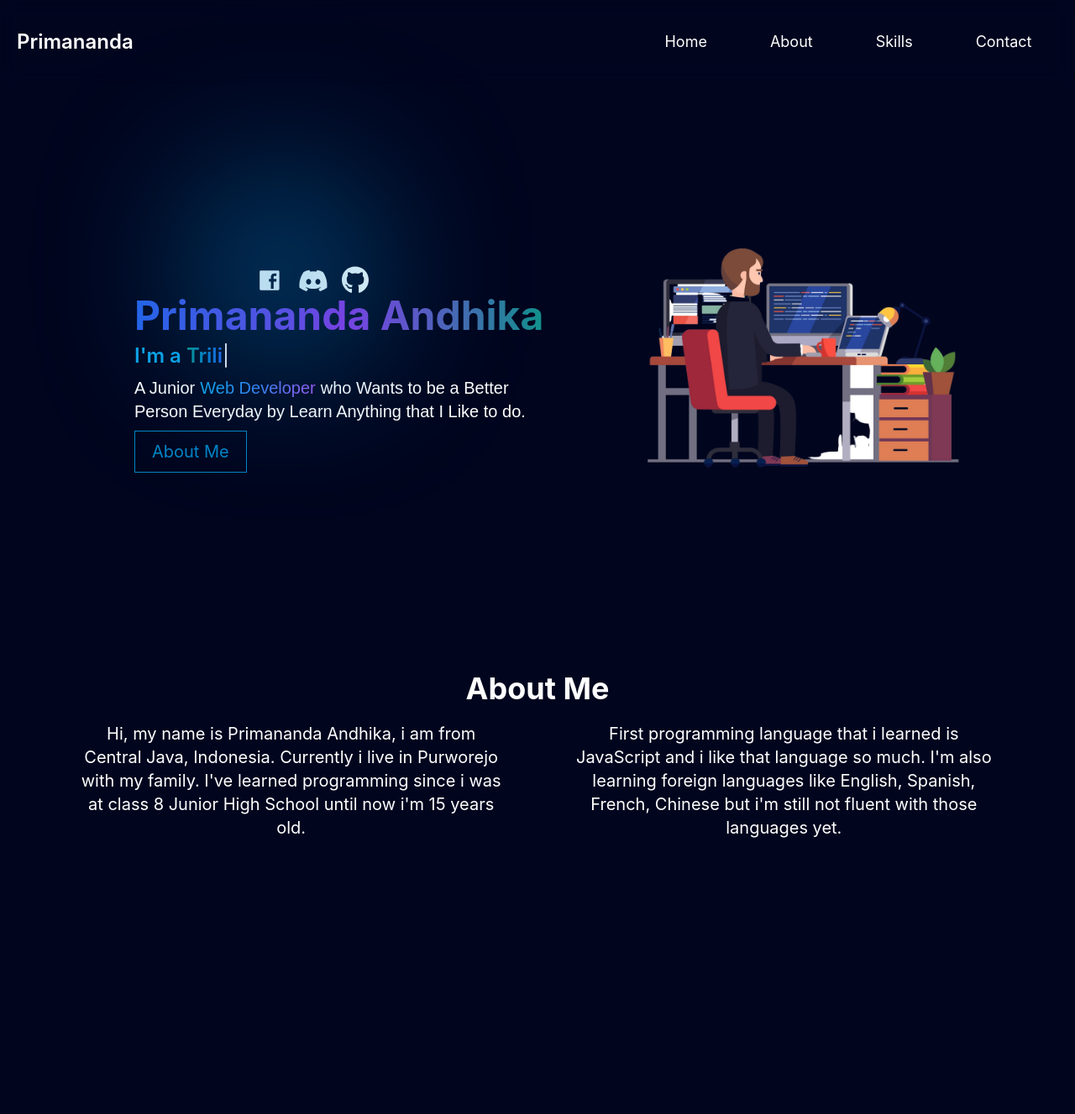
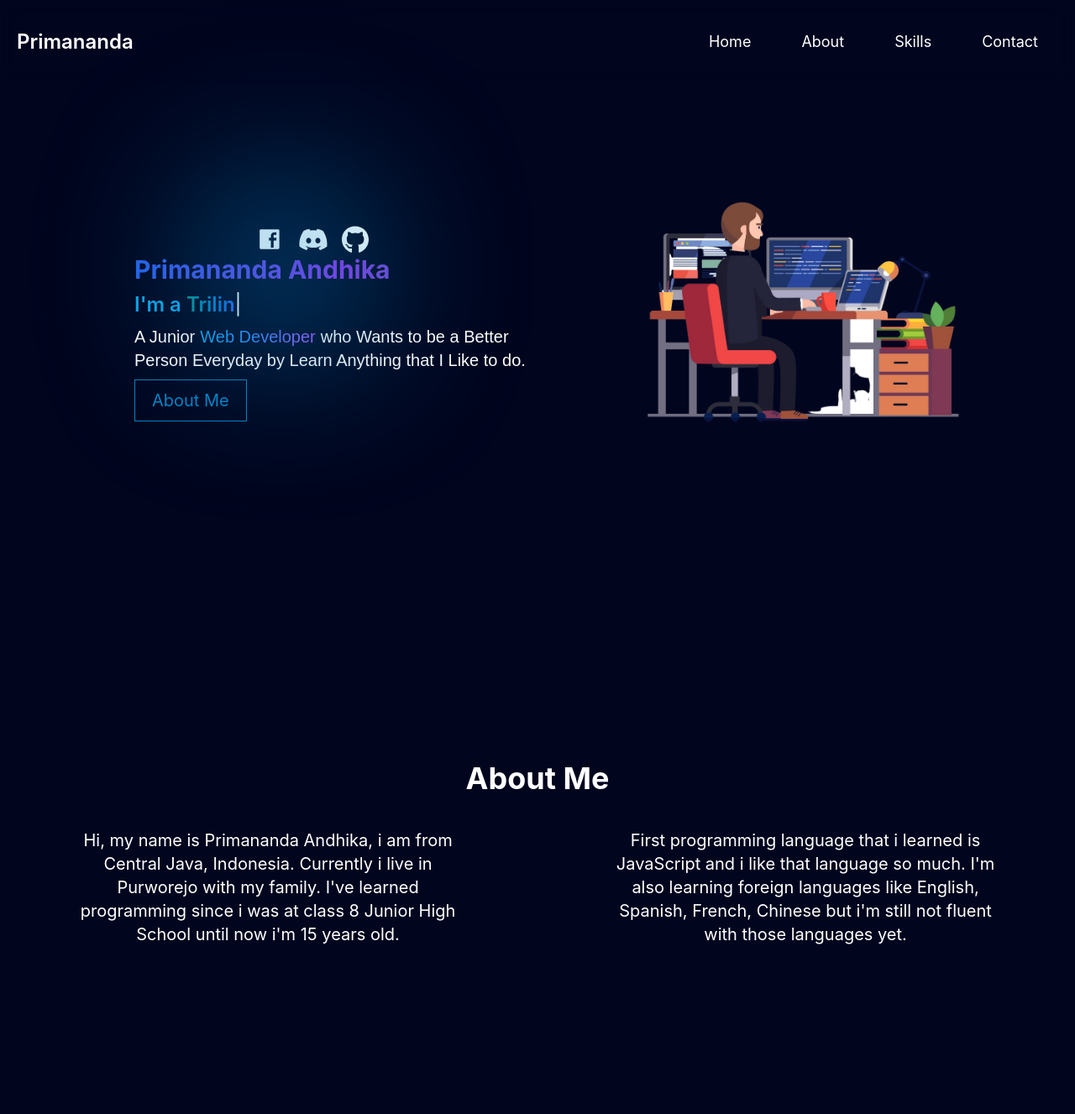
Before and after one commit to ItsAndhika/personal-portfolio, a React (Vite) app: page / in a window 1280 px wide. Shown: the top 1327 px of the page at 84% size. Built offline with nearby package versions, Linux system fonts and the light colour scheme.

Commit message:
fix some bugs and make the responsive web better

```diff
--- a/index.html
+++ b/index.html
@@ -4,11 +4,19 @@
 		<meta charset="UTF-8" />
 		<link rel="icon" type="image/svg+xml" href="./src/assets/img/favicon.png" />
 		<meta name="viewport" content="width=device-width, initial-scale=1.0" />
+		<meta name="title" content="Portfolio Primananda Andhika" />
+		<meta
+			name="description"
+			content="This is a personal portfolio project that made by Primananda Andhika. He is a Junior Web Developer and still at Junior High School"
+		/>
 		<title>Primananda Andhika</title>
 		<link rel="preload" as="image" href="../src/assets/img/programmer.png" />
 	</head>
 	<body>
-		<div id="root"></div>
+		<div
+			id="root"
+			class="dark:bg-primary dark:text-white font-inter overflow-x-hidden"
+		></div>
 		<script type="module" src="/src/main.jsx"></script>
 	</body>
 </html>
--- a/src/App.jsx
+++ b/src/App.jsx
@@ -3,14 +3,16 @@ import './script/script'
 
 function App() {
   return (
-    <div className="dark:bg-primary dark:text-white font-inter overflow-x-hidden">
+    <>
       <Navbar />
-      <Hero />
-      <About />
-      <Skills />
-      <Contact />
+      <main>
+        <Hero />
+        <About />
+        <Skills />
+        <Contact />
+      </main>
       <Footer />
-    </div>
+    </>
   )
 }
 
--- a/src/components/about/About.jsx
+++ b/src/components/about/About.jsx
@@ -2,13 +2,13 @@ import React from 'react'
 
 const About = () => {
   return (
-    <div id='about' className='container pt-20 max-w-full flex flex-col justify-center items-center sm:p-0' data-aos="fade-up" data-aos-easing='ease-in-out' data-aos-once='true' data-aos-duration='1000'>
+    <section id='about' className='container mx-auto py-20 sm:py-28 md:py-36 lg:py-40 2xl:py-48 flex flex-col justify-center items-center' data-aos="fade-up" data-aos-easing='ease-in-out' data-aos-once='true' data-aos-duration='1000'>
       <h1 className='text-3xl font-bold sm:text-4xl 2xl:text-5xl'>About Me</h1>
-      <div className='md:flex md:w-11/12 md:justify-between md:items-center'>
+      <div className='md:flex md:justify-between md:items-start'>
         <p className='about-me my-5'>Hi, my name is Primananda Andhika, i am from Central Java, Indonesia. Currently i live in Purworejo with my family. I've learned programming since i was at class 8 Junior High School until now i'm 15 years old.</p>
-        <p className='about-me md:mt-10 lg:mt-0 '>First programming language that i learned is JavaScript and i like that language so much. I'm also learning foreign languages like English, Spanish, French, Chinese but i'm still not fluent with those languages yet.</p>
+        <p className='about-me my-5'>First programming language that i learned is JavaScript and i like that language so much. I'm also learning foreign languages like English, Spanish, French, Chinese but i'm still not fluent with those languages yet.</p>
       </div>
-    </div>
+    </section>
   )
 }
 
--- a/src/components/contact/Contact.jsx
+++ b/src/components/contact/Contact.jsx
@@ -3,11 +3,11 @@ import FormInput from './parts/FormInput'
 
 const Contact = () => {
   return (
-    <div id='contact' className='container max-w-full pt-20 mx-auto flex flex-col justify-center items-center'>
+    <section id='contact' className='container py-20 sm:py-28 md:py-36 lg:py-40 2xl:py-48 mx-auto flex flex-col justify-center items-center'>
       <h1 className='text-2xl font-bold mb-5 md:text-3xl lg:text-4xl 2xl:text-4xl' data-aos="fade-up" data-aos-easing='ease-in-out' data-aos-once='true' data-aos-duration='1000'>Contact Me</h1>
       <div id='alert' className='hidden w-1/2 mx-auto mb-5 text-lg text-center bg-blue-600 rounded-lg px-4 py-2 border border-sky-300 md:w-1/3 md:text-xl 2xl:text-2xl 2xl:px-6 2xl:py-4'>Your message has sent!</div>
       <FormInput />
-    </div>
+    </section>
   )
 }
 
--- a/src/components/hero/Hero.jsx
+++ b/src/components/hero/Hero.jsx
@@ -7,7 +7,7 @@ import Bio from './parts/Bio'
 
 const Hero = () => {
   return (
-    <div id='home' className='container max-w-full h-screen pt-14 lg:flex lg:flex-row-reverse lg:justify-between lg:items-center'>
+    <section id='home' className='container mx-auto py-20 sm:py-28 md:py-36 lg:py-40 lg:flex lg:flex-row-reverse lg:justify-between lg:items-center 2xl:py-48'>
 		<div id='circle' className='absolute bg-sky-600 w-40 h-40 top-[50%] left-[20%] rounded-full blur-[100px] sm:top-[30%] 2xl:w-80 2xl:h-80 2xl:top-[40%] 2xl:blur-[180px]'></div>
         <img src={Programmer} alt="Programmer" loading='lazy' width='240' className='mx-auto lg:w-1/3 lg:mr-28 lg:place-content-end'  data-aos="fade-up" data-aos-easing='ease-in-out' data-aos-once='true' data-aos-duration='1000'/>
 		<div id='content' className='text-center lg:mx-auto' data-aos="fade-up" data-aos-easing='ease-in-out' data-aos-once='true' data-aos-duration='1000'>
@@ -16,7 +16,7 @@ const Hero = () => {
 			<Github />
 			<Bio />
 		</div>
-    </div>
+    </section>
   )
 }
 
--- a/src/components/hero/parts/Bio.jsx
+++ b/src/components/hero/parts/Bio.jsx
@@ -4,7 +4,7 @@ import Typewriter from 'typewriter-effect'
 const Bio = () => {
   return (
     <div className='text-center lg:mr-3 lg:text-left lg:w-2/3 lg:ml-40'>
-		<h1 className='bg-gradient-to-r from-blue-600 via-purple-600 to-teal-600 bg-clip-text text-transparent text-2xl font-bold sm:text-5xl 2xl:text-6xl'>Primananda Andhika</h1>
+		<h1 className='bg-gradient-to-r from-blue-600 via-purple-600 to-teal-600 bg-clip-text text-transparent text-2xl font-bold sm:text-3xl 2xl:text-6xl'>Primananda Andhika</h1>
 		<div className='text-xl flex justify-center items-center my-2 lg:text-2xl lg:justify-start 2xl:text-3xl 2xl:my-3'>
 		<p className='text-sky-500 font-semibold mr-1.5'>I'm a </p>
 		<Typewriter
--- a/src/components/navbar/Navbar.jsx
+++ b/src/components/navbar/Navbar.jsx
@@ -7,7 +7,7 @@ const Navbar = () => {
     const [active, setActive] = useState(false)
 
   return (
-    <nav className='container max-w-full fixed backdrop-blur-md bg-transparent h-[80px] flex justify-between items-center z-50 text-white p-5 md:h-[100px] 2xl:h-[120px] 2xl:p-10'>
+    <nav className='container fixed left-0 right-0 mx-auto backdrop-blur-md bg-transparent h-[80px] flex justify-between items-center z-50 text-white p-5 md:h-[100px] 2xl:h-[120px] 2xl:p-10'>
       <h1><a href="#home" className='text-xl font-semibold md:text-2xl 2xl:text-3xl'>Primananda</a></h1>
       <Navigations />
       <HamburgerMenu active={active} setActive={setActive}/>
--- a/src/components/navbar/parts/MobileNavigations.jsx
+++ b/src/components/navbar/parts/MobileNavigations.jsx
@@ -2,7 +2,7 @@ import React from 'react'
 
 const MobileNavigations = ({active, setActive}) => {
   return (
-    <ul className={`${active ? 'fixed w-full h-screen top-0 bottom-0 right-0 left-0 -z-10 bg-primary flex flex-col justify-evenly items-center transition-all duration-500 sm:hidden' : 'fixed w-full h-screen -top-[900px] bottom-0 right-0 left-0 -z-10 bg-primary flex flex-col justify-evenly items-center transition-all duration-500 sm:hidden'}`}>
+    <ul className={`${active ? 'fixed w-full h-screen translate-y-0 top-0 bottom-0 right-0 left-0 -z-10 bg-primary flex flex-col justify-evenly items-center transition-all duration-500 sm:hidden' : 'fixed w-full h-screen -translate-y-[1200px] top-0 bottom-0 right-0 left-0 -z-10 bg-primary flex flex-col justify-evenly items-center transition-all duration-500 sm:hidden'}`}>
       <li><a href="#home" className='transition-all duration-300 border
       border-sky-600 text-sky-600 px-5 py-4 hover:bg-sky-600 hover:text-white' onClick={() => setActive(active => !active)}>Home</a></li>
       <li><a href="#about" className='transition-all duration-300 border
--- a/src/components/navbar/parts/Navigations.jsx
+++ b/src/components/navbar/parts/Navigations.jsx
@@ -2,7 +2,7 @@ import React from 'react'
 
 const Navigations = () => {
   return (
-    <ul className='hidden sm:w-[50vw] sm:flex sm:justify-around sm:items-center sm:ml-5 lg:w-[40vw]'>
+    <ul className='hidden justify-around items-center sm:flex'>
         <li><a href="#home" className='nav-menu'>Home</a></li>
         <li><a href="#about" className='nav-menu'>About</a></li>
         <li><a href="#skills" className='nav-menu'>Skills</a></li>
--- a/src/components/skills/Skills.jsx
+++ b/src/components/skills/Skills.jsx
@@ -7,7 +7,7 @@ const Skills = () => {
   const [backActive, setBackActive] = useState(false)
 
   return (
-    <div id='skills' className='container pt-20 max-w-full my-40 flex flex-col sm:pt-36'>
+    <section id='skills' className='container mx-auto py-20 sm:py-28 md:py-36 lg:py-40 2xl:py-48 flex flex-col'>
       <h1 className='text-2xl font-bold text-center md:text-3xl lg:text-4xl 2xl:text-3xl'  data-aos="fade-up" data-aos-easing='ease-in-out' data-aos-once='true' data-aos-duration='1000'>My Programming Skills</h1>
       <ul className='w-11/12 mx-auto text-center my-10 flex justify-evenly items-center 2xl:py-7' data-aos="fade-up" data-aos-easing='ease-in-out' data-aos-once='true' data-aos-duration='1000'>
         <li className={`${frontActive ? 'bg-slate-800' : ''} skill-menu`} onClick={() => {
@@ -23,7 +23,7 @@ const Skills = () => {
         {frontActive ? <><FrontSkills /></> : ''}
         {backActive ? <><BackSkills /></> : ''}
       </div>
-    </div>
+    </section>
   )
 }
 
--- a/src/index.css
+++ b/src/index.css
@@ -49,7 +49,7 @@
     }
 
     .about-me {
-        @apply w-1/2 mx-auto text-lg text-center sm:text-xl md:mx-10 lg:text-xl 2xl:text-3xl 2xl:pt-10
+        @apply px-10 py-5 mx-auto text-lg text-center sm:text-xl md:mx-10 lg:text-xl 2xl:text-3xl 2xl:pt-10
     }
 
     .skill-menu {
```
